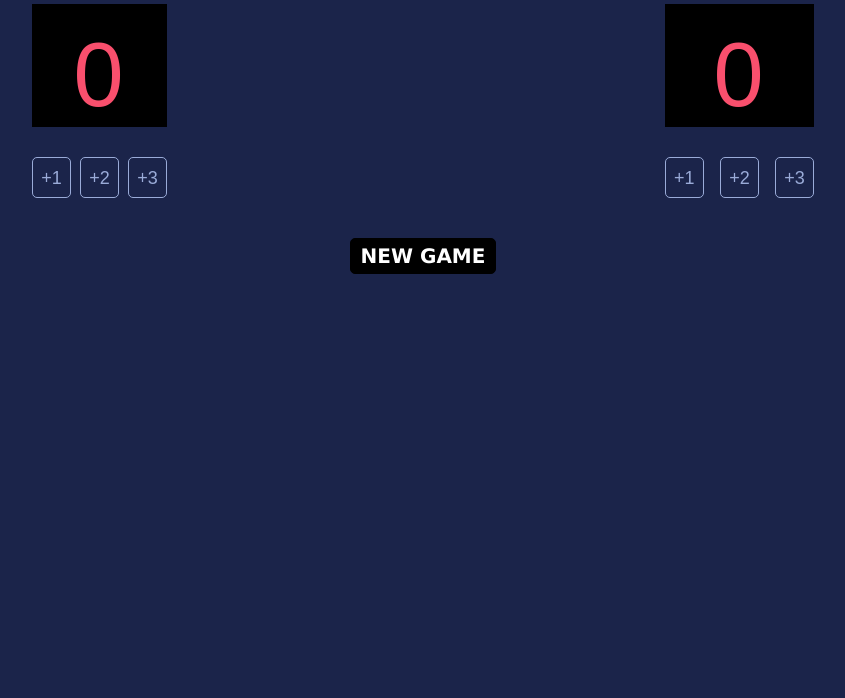
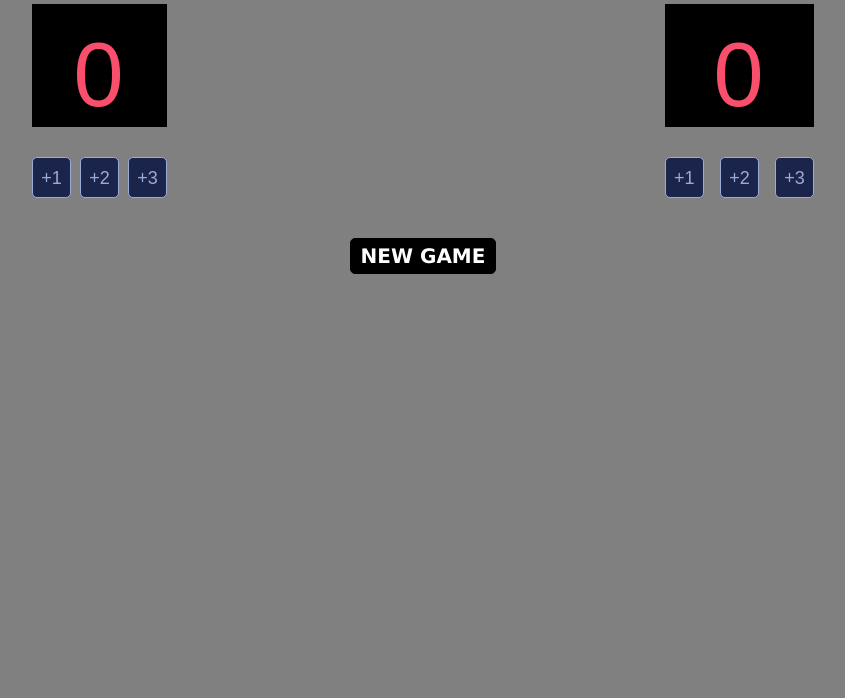
Before and after one commit to steveniannucci/scoreboard, a website built with Vite: page index.html in a window 1280 px wide. Shown: the part 102-800 px from the top of the page, without its empty margins (217-1062 px from the left). Built offline with nearby package versions, Linux system fonts and the light colour scheme; a web font is replaced by a local one.

Commit message:
Update index.css
Created a new branch to change the background color of the scoreboard.

```diff
--- a/index.css
+++ b/index.css
@@ -1,6 +1,6 @@
 body {
     margin: 0;
-    background: #1B244A;
+    background: gray;
     color: white;
 }
 
```
